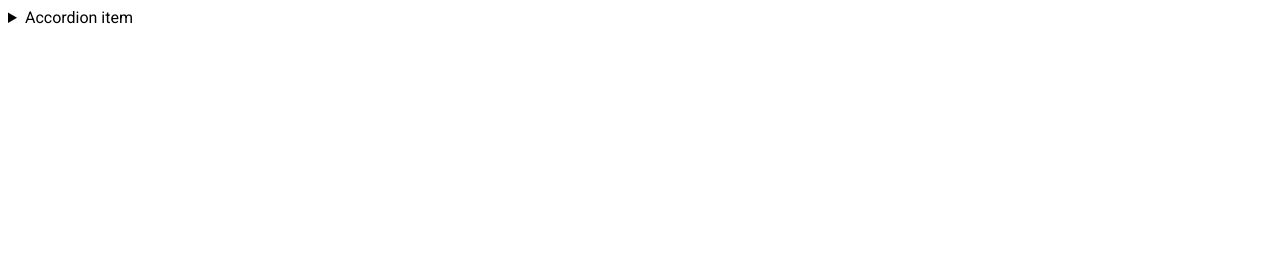
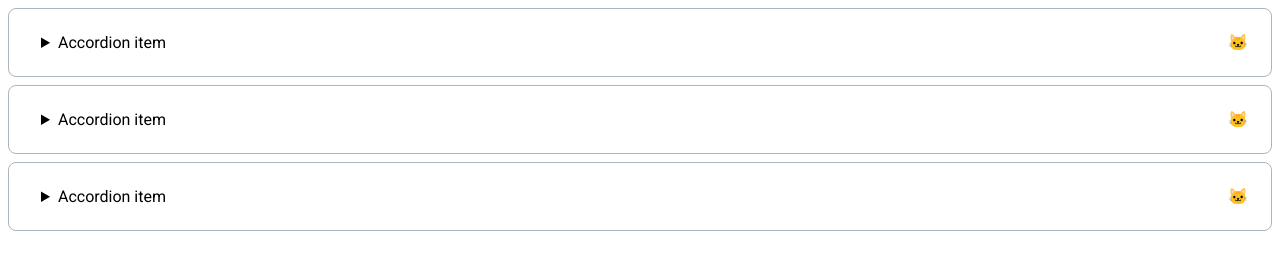
Before and after one commit to js-tasks-ru/htmlcss-20210114_insomnia7, a website: page 03-lection1/02-accordion/index.html in a window 1280 px wide. Drawn offline with Linux system fonts and the light colour scheme.

Commit message:
03-lection1/02-accordion

```diff
--- a/03-lection1/02-accordion/accordion.css
+++ b/03-lection1/02-accordion/accordion.css
@@ -1 +1,51 @@
 /* Стилизация аккордеона */
+
+summary:focus {
+  outline: 0;
+}
+
+.container__accordion {
+  margin-bottom: 8px;
+}
+
+.container__accordion:last-child {
+  margin-bottom: 0;
+}
+
+.accordion {
+  padding: 24px 32px;
+  border: 1px solid #acb5bd;
+  border-radius: 8px;
+}
+
+.accordion__details {
+  cursor: pointer;
+}
+
+.accordion__details[open] .accordion__summary:before {
+  transform: rotate(180deg);
+}
+
+.accordion__summary::-webkit-details-marker {
+  display: none;
+}
+
+.accordion__summary:before {
+  content: "\01F431";
+  position: absolute;
+  right: 32px;
+  transition: transform 0.3s ease-in-out;
+  color: #315efb;
+}
+
+.accordion__item {
+  margin-bottom: 8px;
+}
+
+.accordion__item:first-of-type {
+  margin-top: 16px;
+}
+
+.accordion__item:last-child {
+  margin-bottom: 0;
+}
--- a/03-lection1/02-accordion/index.html
+++ b/03-lection1/02-accordion/index.html
@@ -6,13 +6,51 @@
         <link rel="stylesheet" href="./accordion.css">
     </head>
     <body>
-        <details>
-            <summary>
-                Accordion item
-            </summary>
-            <p>
-                Hidden content
-            </p>
-        </details>
+
+        <div class="container">
+
+            <div class='accordion container__accordion'>
+
+            <details class='accordion__details'>
+                <summary class="accordion__summary">
+                    Accordion item
+                </summary>
+
+                <div class="accordion__item">Acc1 Item 1</div>
+
+                <div class="accordion__item">Acc1 Item 2</div>
+            </details>
+        </div>
+
+
+        <div class='accordion container__accordion'>
+            <details class='accordion__details'>
+
+                <summary class="accordion__summary">
+                    Accordion item
+                </summary>
+
+                <div class="accordion__item">Acc2 Item 1</div>
+
+                <div class="accordion__item">Acc2 Item 2</div>
+            </details>
+        </div>
+
+
+        <div class='accordion container__accordion'>
+            <details class='accordion__details'>
+
+                <summary class="accordion__summary">
+                    Accordion item
+                </summary>
+
+                <div class="accordion__item">Acc3 Item 1</div>
+
+                <div class="accordion__item">Acc3 Item 2</div>
+            </details>
+        </div>
+
+    </div>
+
     </body>
 </html>
```
